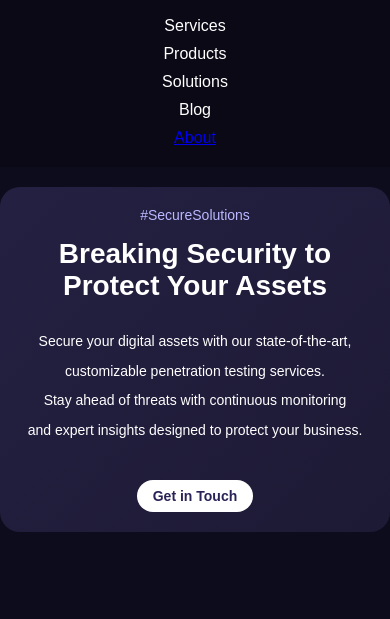
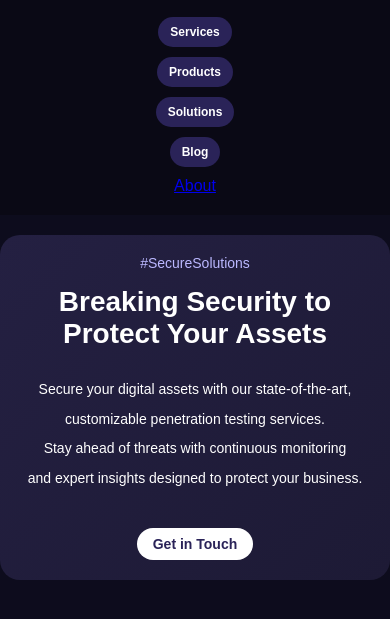
Before and after one commit to mvk202/mvk202.github.io, a plain HTML site: page index.html in a window 390 px wide. Shown: the part 51-670 px from the top of the page. Drawn offline with Linux system fonts and the light colour scheme.

Commit message:
Update style.css

```diff
--- a/static/style.css
+++ b/static/style.css
@@ -32,10 +32,24 @@ nav ul {
     gap: 20px;
 }
 
+nav ul li {
+    display: inline-block;
+}
+
 nav ul li a {
+    display: inline-block;
+    background-color: #2A2358; /* Button background color */
+    color: #FFFFFF; /* Button text color */
+    padding: 10px 20px; /* Padding around text */
+    border-radius: 25px; /* Rounded corners */
     text-decoration: none;
-    color: #FFFFFF;
     font-size: 16px;
+    font-weight: bold;
+    transition: background-color 0.3s ease; /* Smooth transition for hover effect */
+}
+
+nav ul li a:hover {
+    background-color: #1D1A35; /* Darker background on hover */
 }
 
 /* Hero section styling */
@@ -99,6 +113,11 @@ nav ul li a {
         margin: 0;
     }
 
+    nav ul li a {
+        padding: 10px 15px; /* Adjust padding for smaller screens */
+        font-size: 14px; /* Adjust font size for smaller screens */
+    }
+
     .hero {
         padding: 40px 20px;
         text-align: center;
@@ -125,6 +144,11 @@ nav ul li a {
 
 /* Extra small devices (phones, 600px and down) */
 @media (max-width: 600px) {
+    nav ul li a {
+        padding: 8px 12px; /* Adjust padding for very small screens */
+        font-size: 12px; /* Adjust font size for very small screens */
+    }
+
     .hero {
         padding: 20px 10px;
     }
```
